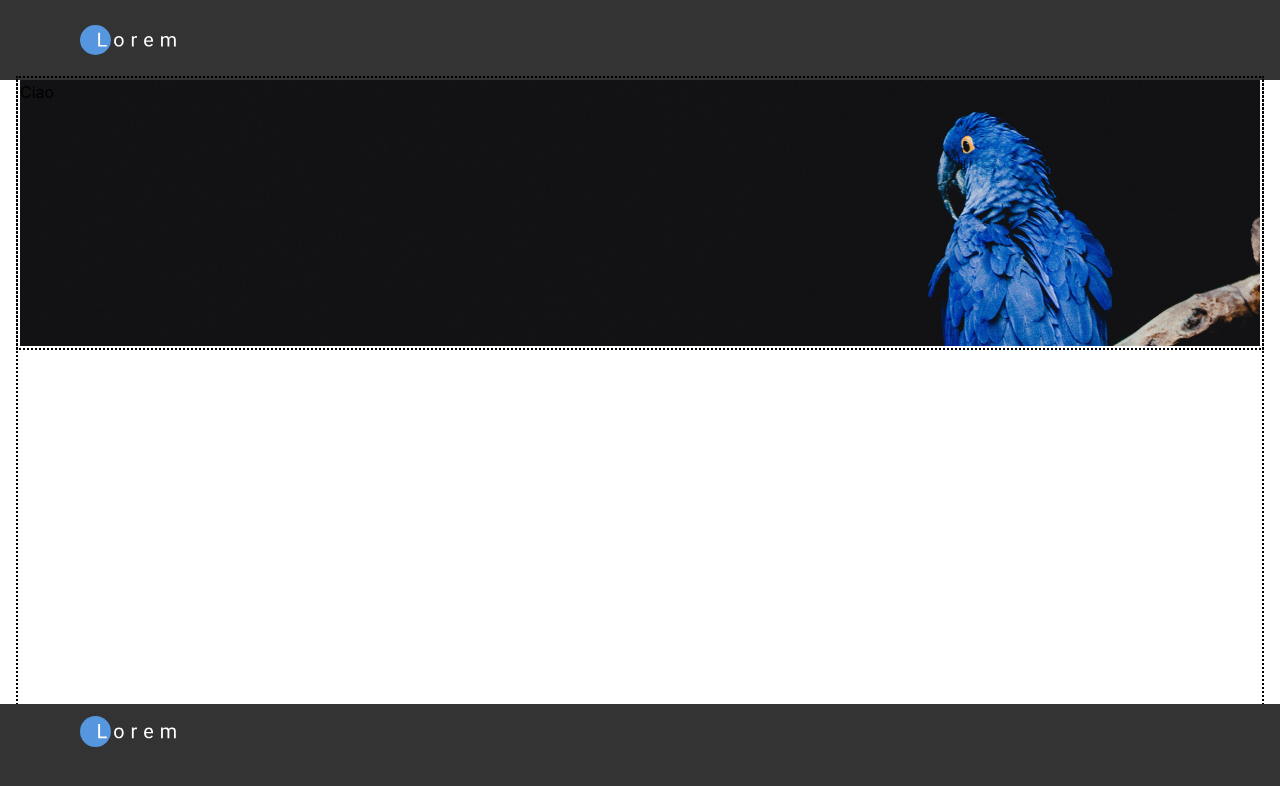
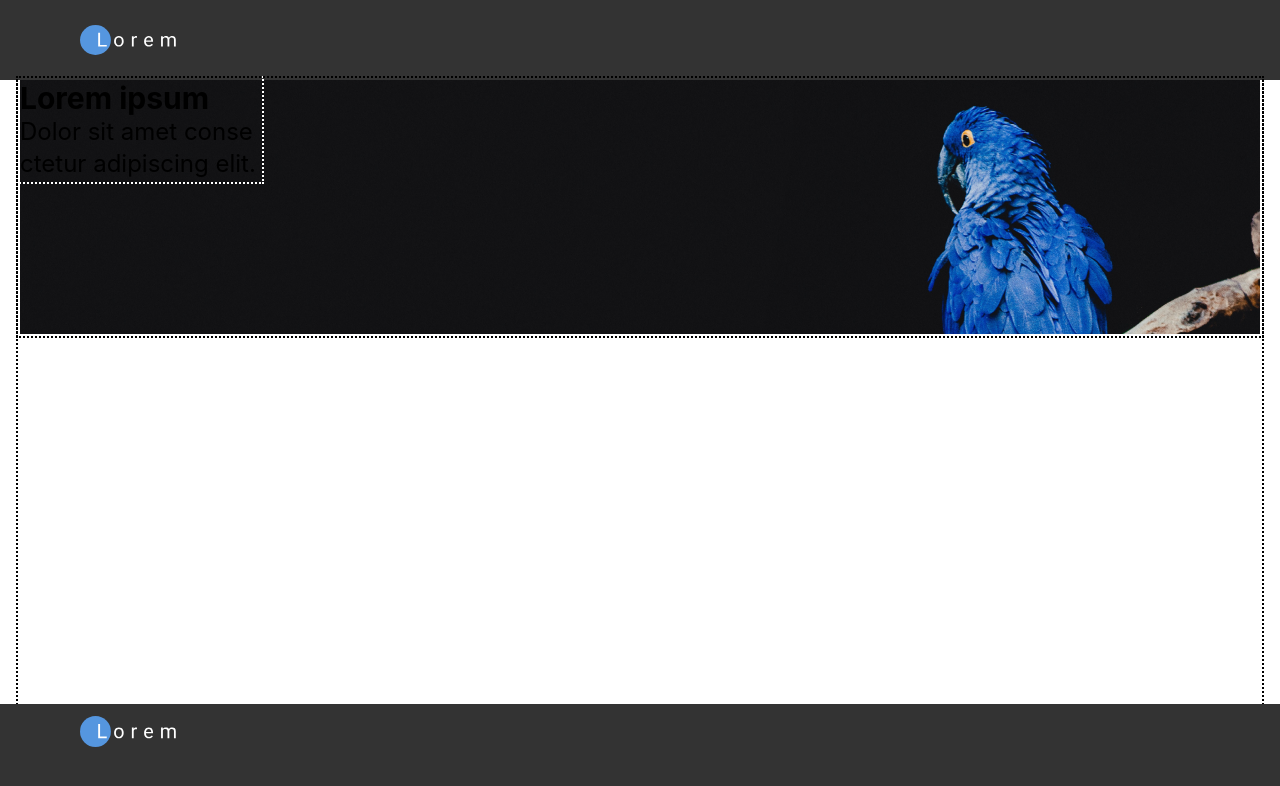
Before and after one commit to nicolasgasco/frontend_test_july2021, a React (Create React App) app: page / in a window 1280 px wide. Shown: the top 786 px of the page. Built offline with nearby package versions, Linux system fonts and the light colour scheme; the HTML template or start-up script is replaced by a standard one.

Commit message:
Added text

```diff
--- a/src/components/UI/PictureBox.js
+++ b/src/components/UI/PictureBox.js
@@ -3,7 +3,10 @@ import classes from "./PictureBox.module.css";
 const PictureBox = () => {
   return (
     <section className={`h-96 ${classes.box}`}>
-      <p>Ciao</p>
+      <div className="w-60 outline-white">
+        <h2 className="text-3xl font-bold text-white">Lorem ipsum</h2>
+        <p className="text-2xl break-all text-white">Dolor sit amet consectetur adipiscing elit.</p>
+      </div>
     </section>
   );
 };
--- a/src/components/UI/PictureBox.module.css
+++ b/src/components/UI/PictureBox.module.css
@@ -1,5 +1,5 @@
 .box {
-  max-height: 266px;
+  max-height: 254px;
   max-width: 1240px;
   background-image: url("../../assets/img/Imagen_Desktop.png");
   /* Same colour as picture background */
```
